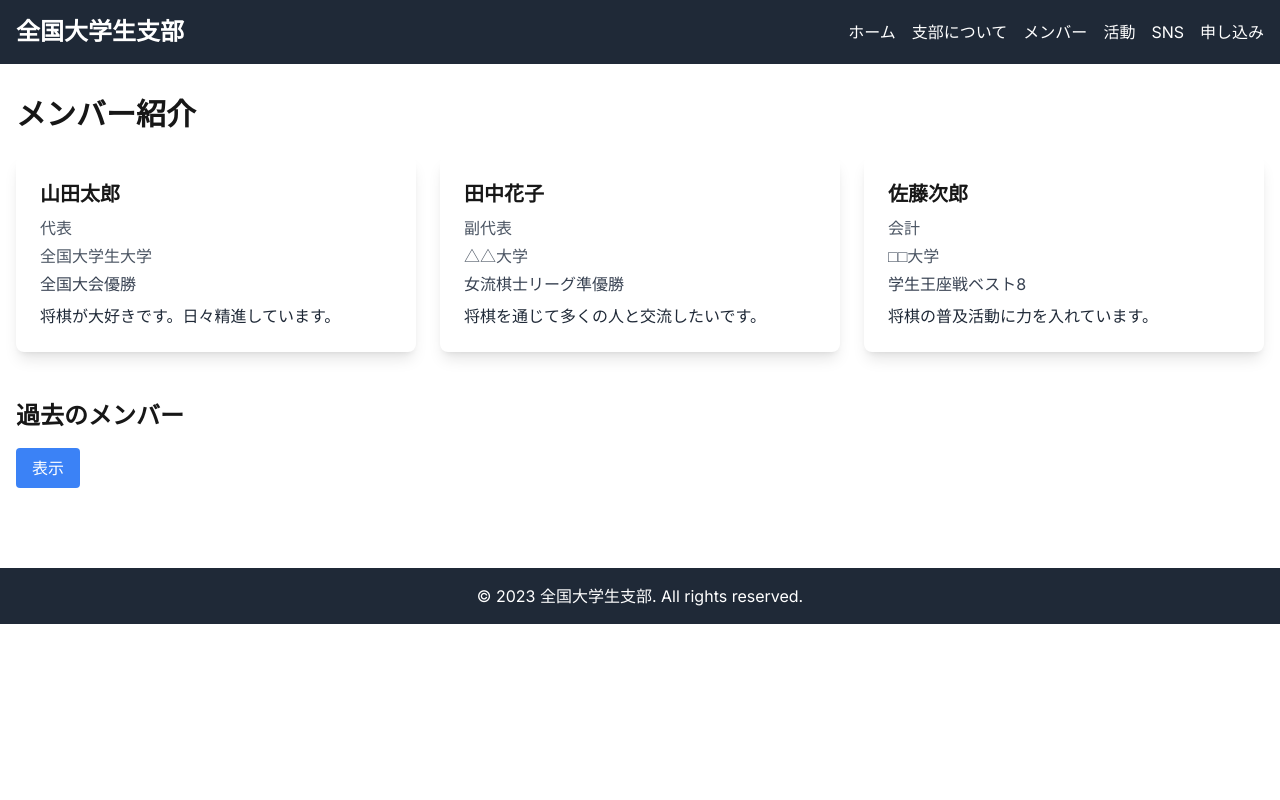
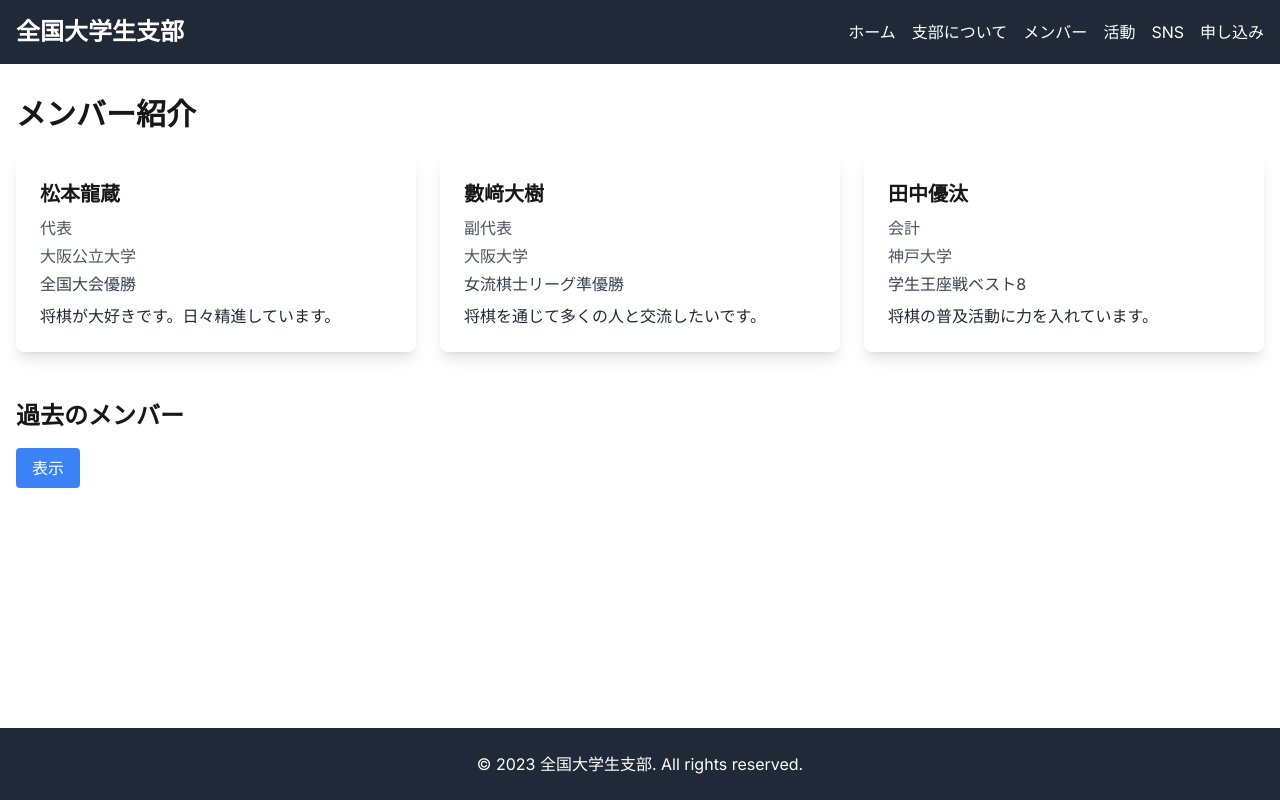
Before and after one commit to DaikiKazusaki/shibu-webpage, a Next.js app: page /members in a window 1280 px wide. Built offline with nearby package versions, Linux system fonts and the light colour scheme.

Commit message:
fix some bugs

```diff
--- a/app/components/Footer.tsx
+++ b/app/components/Footer.tsx
@@ -1,6 +1,6 @@
 export default function Footer() {
   return (
-      <footer className="bg-gray-800 text-white p-4 mt-8">
+    <footer className="bg-gray-800 text-white py-6 mt-auto">
       <div className="container mx-auto text-center">
         <p>&copy; 2023 全国大学生支部. All rights reserved.</p>
       </div>
--- a/app/layout.tsx
+++ b/app/layout.tsx
@@ -17,10 +17,10 @@ export default function RootLayout({
   children: React.ReactNode
 }) {
   return (
-    <html lang="ja">
-      <body className={inter.className}>
+    <html lang="ja" className="h-full">
+      <body className={`${inter.className} flex flex-col min-h-full`}>
         <Header />
-        <main>{children}</main>
+        <main className="flex-grow">{children}</main>
         <Footer />
       </body>
     </html>
--- a/app/members/page.tsx
+++ b/app/members/page.tsx
@@ -55,23 +55,23 @@ const PastMembersList: React.FC = () => {
 export default function Members() {
   const currentMembers: Member[] = [
     {
-      name: '山田太郎',
+      name: '松本龍蔵',
       role: '代表',
-      university: '全国大学生大学',
+      university: '大阪公立大学',
       achievements: '全国大会優勝',
       introduction: '将棋が大好きです。日々精進しています。'
     },
     {
-      name: '田中花子',
+      name: '數﨑大樹',
       role: '副代表',
-      university: '△△大学',
+      university: '大阪大学',
       achievements: '女流棋士リーグ準優勝',
       introduction: '将棋を通じて多くの人と交流したいです。'
     },
     {
-      name: '佐藤次郎',
+      name: '田中優汰',
       role: '会計',
-      university: '□□大学',
+      university: '神戸大学',
       achievements: '学生王座戦ベスト8',
       introduction: '将棋の普及活動に力を入れています。'
     },
```
Lines whose indentation alone changed are shown as unchanged.
